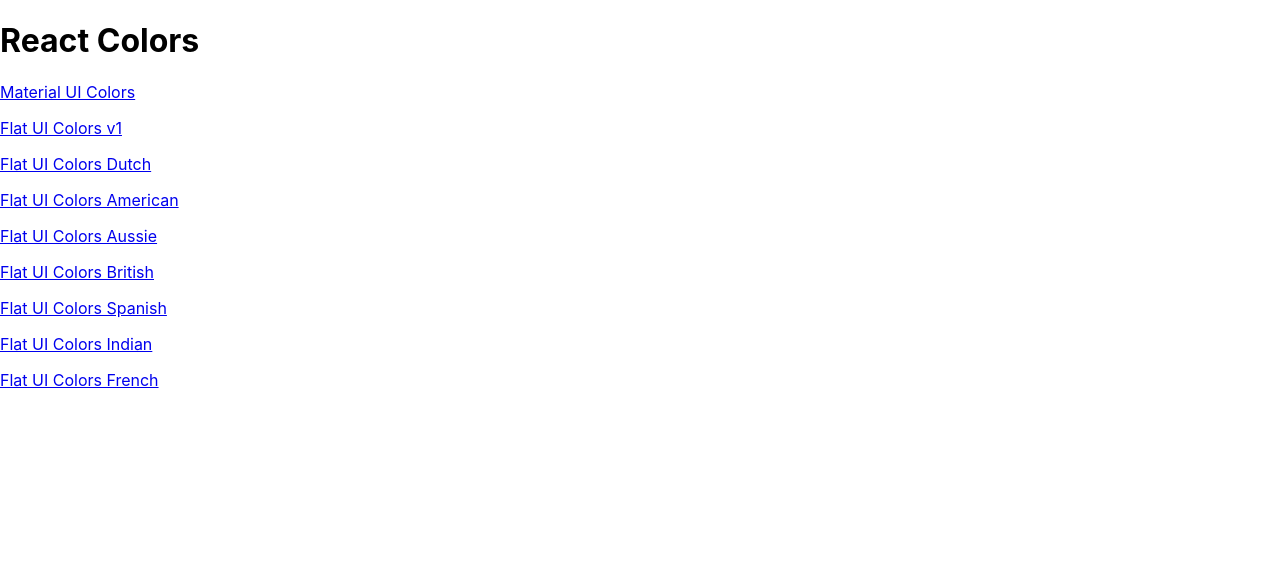
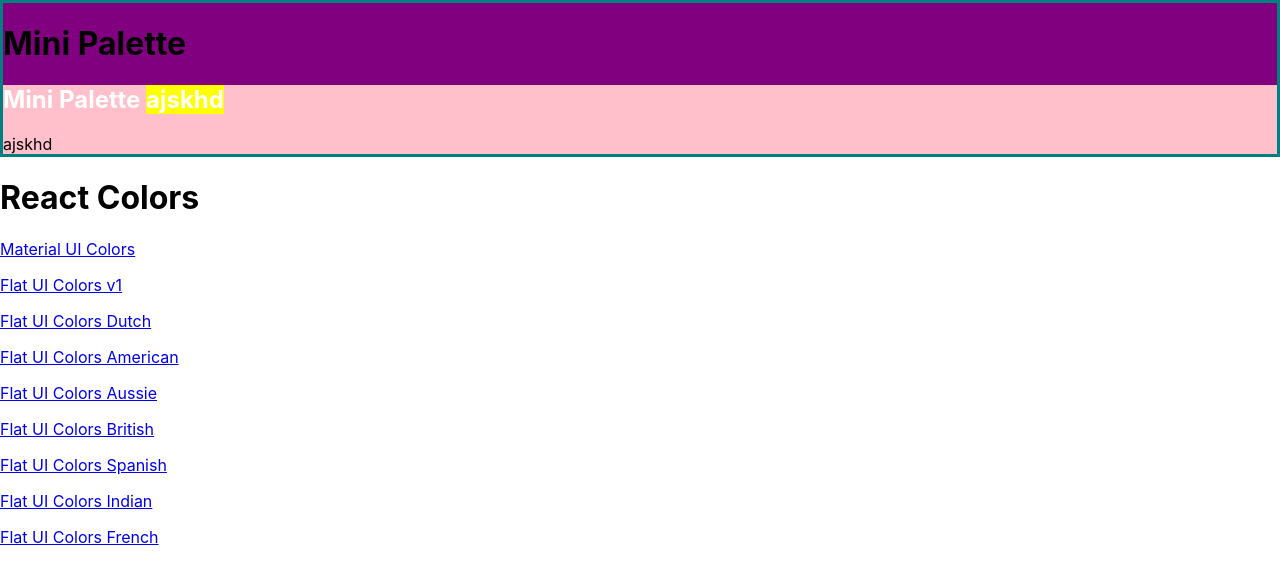
Before and after one commit to frozenparadox99/React-Colors-Project, a React (Create React App) app: page / in a window 1280 px wide. Shown: the top 584 px of the page. Built offline with nearby package versions, Linux system fonts and the light colour scheme.

Commit message:
added withStyles to miniPalette

```diff
--- a/package.json
+++ b/package.json
@@ -5,6 +5,7 @@
   "dependencies": {
     "@material-ui/core": "^4.9.10",
     "@material-ui/icons": "^4.9.1",
+    "@material-ui/styles": "^4.9.10",
     "@testing-library/jest-dom": "^4.2.4",
     "@testing-library/react": "^9.5.0",
     "@testing-library/user-event": "^7.2.1",
--- /dev/null
+++ b/src/MiniPalette.js
@@ -0,0 +1,37 @@
+import React from "react";
+import { withStyles } from "@material-ui/styles";
+
+const styles = {
+  main: {
+    backgroundColor: "purple",
+    border: "3px solid teal",
+  },
+  secondary: {
+    backgroundColor: "pink",
+    "& h1": {
+      color: "white",
+      "& span": {
+        backgroundColor: "yellow",
+      },
+    },
+  },
+};
+
+function MiniPalette(props) {
+  const { classes } = props;
+  console.log(classes);
+
+  return (
+    <div className={classes.main}>
+      <h1>Mini Palette</h1>
+      <section className={classes.secondary}>
+        <h1>
+          Mini Palette <span>ajskhd</span>
+        </h1>
+        <span>ajskhd</span>
+      </section>
+    </div>
+  );
+}
+
+export default withStyles(styles)(MiniPalette);
--- a/src/PaletteList.js
+++ b/src/PaletteList.js
@@ -1,4 +1,5 @@
 import React, { Component } from "react";
+import MiniPalette from "./MiniPalette";
 import { Link } from "react-router-dom";
 
 class PaletteList extends Component {
@@ -6,6 +7,7 @@
     const { palettes } = this.props;
     return (
       <div>
+        <MiniPalette />
         <h1>React Colors</h1>
         {palettes.map((palette) => (
           <p>
```
